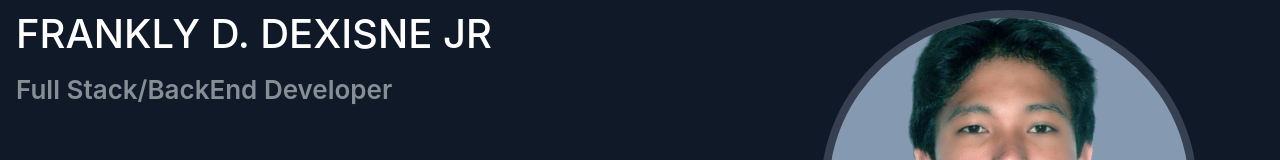
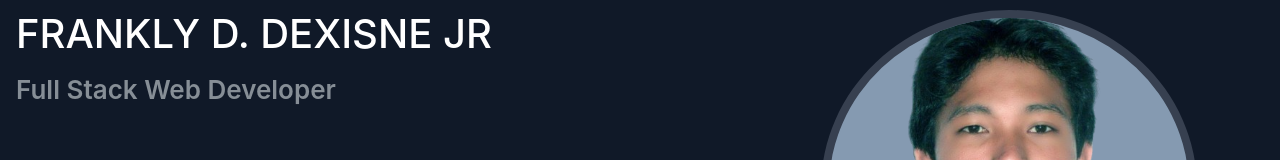
Before and after one commit to frankdexisne/my-portfolio, a React (Vite) app: page / in a window 1280 px wide. Shown: the part 120-280 px from the top of the page. Built offline with nearby package versions, Linux system fonts and the light colour scheme.

Commit message:
Update index.tsx

```diff
--- a/src/components/header/index.tsx
+++ b/src/components/header/index.tsx
@@ -19,7 +19,7 @@ const Header = () => {
             FRANKLY D. DEXISNE JR
           </Title>
           <Text c="dimmed" mt="sm" fz={26} fw={600}>
-            Full Stack/BackEnd Developer
+            Full Stack Web Developer
           </Text>
 
           <List
```
